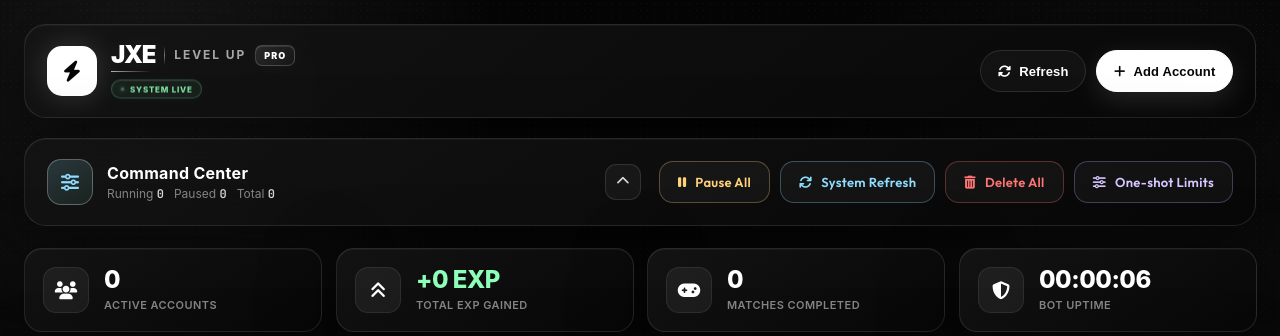
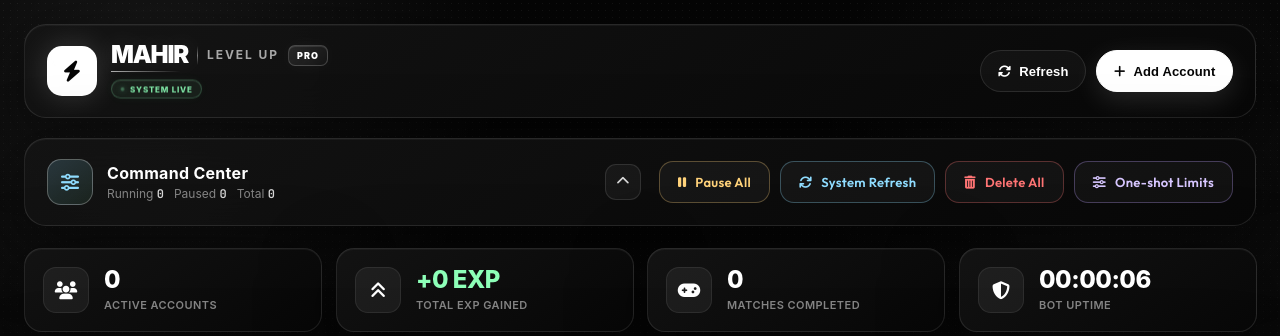
Before and after one commit to drack-hunter-fahimxhair/NEW-LVL, a Flask app: page / in a window 1280 px wide. Shown: the top 336 px of the page. Run offline with Flask 3, Linux system fonts and the light colour scheme; data that the repository does not hold is empty.

Commit message:
Add files via upload

```diff
--- a/templates/index.html
+++ b/templates/index.html
@@ -4,7 +4,7 @@
     <meta charset="UTF-8">
     <meta name="viewport" content="width=device-width, initial-scale=1.0, viewport-fit=cover">
     <meta name="theme-color" content="#050505">
-    <title>JXE LEVEL PRO | FreeFire Level Up Bot Dashboard</title>
+    <title>MAHIR LEVEL PRO | FreeFire Level Up Bot Dashboard</title>
     <link rel="preconnect" href="https://fonts.googleapis.com">
     <link rel="preconnect" href="https://fonts.gstatic.com" crossorigin>
     <link href="https://fonts.googleapis.com/css2?family=Outfit:wght@300;400;500;600;700;800;900&family=JetBrains+Mono:wght@400;500;600;700&display=swap" rel="stylesheet">
@@ -327,15 +327,15 @@ header{display:flex;align-items:center;justify-content:space-between;gap:20px;pa
     .brand-text .live-tag{font-size:7px;padding:3px 7px;min-height:17px}
 }
 
-/* Premium JXE brand lockup */
-.brand-text .jxe-brand{
+/* Premium MAHIR brand lockup */
+.brand-text .MAHIR-brand{
     display:flex;
     align-items:center;
     gap:9px;
     line-height:1;
     white-space:nowrap;
 }
-.brand-text .jxe-main{
+.brand-text .MAHIR-main{
     position:relative;
     font-size:24px;
     font-weight:900;
@@ -343,7 +343,7 @@ header{display:flex;align-items:center;justify-content:space-between;gap:20px;pa
     color:#fff;
     text-shadow:0 0 24px rgba(255,255,255,.12);
 }
-.brand-text .jxe-main::after{
+.brand-text .MAHIR-main::after{
     content:"";
     position:absolute;
     left:0;
@@ -354,19 +354,19 @@ header{display:flex;align-items:center;justify-content:space-between;gap:20px;pa
     transform-origin:left;
     animation:brand-line 2.8s ease-in-out infinite;
 }
-.brand-text .jxe-divider{
+.brand-text .MAHIR-divider{
     width:1px;
     height:19px;
     background:linear-gradient(180deg,transparent,#777,transparent);
 }
-.brand-text .jxe-level{
+.brand-text .MAHIR-level{
     font-size:12px;
     font-weight:700;
     letter-spacing:.16em;
     color:#a7a7a7;
     text-transform:uppercase;
 }
-.brand-text .jxe-pro{
+.brand-text .MAHIR-pro{
     position:relative;
     display:inline-flex;
     align-items:center;
@@ -381,7 +381,7 @@ header{display:flex;align-items:center;justify-content:space-between;gap:20px;pa
     box-shadow:inset 0 1px 0 rgba(255,255,255,.10),0 0 18px rgba(255,255,255,.035);
     overflow:hidden;
 }
-.brand-text .jxe-pro::before{
+.brand-text .MAHIR-pro::before{
     content:"";
     position:absolute;
     inset:0;
@@ -389,7 +389,7 @@ header{display:flex;align-items:center;justify-content:space-between;gap:20px;pa
     transform:translateX(-130%);
     animation:brand-pro-shine 3.2s ease-in-out infinite;
 }
-.brand-text .jxe-pro span{position:relative;z-index:1}
+.brand-text .MAHIR-pro span{position:relative;z-index:1}
 @keyframes brand-line{
     0%,100%{opacity:.35;transform:scaleX(.45)}
     50%{opacity:1;transform:scaleX(1)}
@@ -399,10 +399,10 @@ header{display:flex;align-items:center;justify-content:space-between;gap:20px;pa
     75%,100%{transform:translateX(130%)}
 }
 @media(max-width:650px){
-    .brand-text .jxe-main{font-size:20px}
-    .brand-text .jxe-level{font-size:10px}
-    .brand-text .jxe-pro{font-size:8px;padding:4px 7px}
-    .brand-text .jxe-divider{height:16px}
+    .brand-text .MAHIR-main{font-size:20px}
+    .brand-text .MAHIR-level{font-size:10px}
+    .brand-text .MAHIR-pro{font-size:8px;padding:4px 7px}
+    .brand-text .MAHIR-divider{height:16px}
 }
 
 /* Smooth premium motion */
@@ -920,11 +920,11 @@ body.modal-open{overflow:hidden}
                     <i class="fa-solid fa-bolt"></i>
                 </div>
                 <div class="brand-text">
-                    <h1 class="jxe-brand">
-    <span class="jxe-main">JXE</span>
-    <span class="jxe-divider"></span>
-    <span class="jxe-level">LEVEL UP</span>
-    <span class="jxe-pro"><span>PRO</span></span>
+                    <h1 class="MAHIR-brand">
+    <span class="MAHIR-main">MAHIR</span>
+    <span class="MAHIR-divider"></span>
+    <span class="MAHIR-level">LEVEL UP</span>
+    <span class="MAHIR-pro"><span>PRO</span></span>
 </h1>
                     <p>
                         <span class="live-tag"><span class="pulse-dot"></span> System Live</span>
@@ -2381,10 +2381,10 @@ let startTime = Date.now();
             panel.classList.toggle('is-collapsed', collapsed);
             button.setAttribute('aria-expanded', String(!collapsed));
             button.title = collapsed ? 'Show Command Center and action buttons' : 'Hide Command Center action buttons';
-            try { localStorage.setItem('jxe-command-center-collapsed', collapsed ? '1' : '0'); } catch (_) {}
+            try { localStorage.setItem('MAHIR-command-center-collapsed', collapsed ? '1' : '0'); } catch (_) {}
         }
         (function restoreCommandCenterState() {
-            try { if (localStorage.getItem('jxe-command-center-collapsed') === '1') toggleCommandCenterCollapse(true); } catch (_) {}
+            try { if (localStorage.getItem('MAHIR-command-center-collapsed') === '1') toggleCommandCenterCollapse(true); } catch (_) {}
         })();
         function updateCommandCenter(data) {
             const set = (id, v) => { const el = document.getElementById(id); if (el) el.textContent = formatNumber(v || 0); };
```
